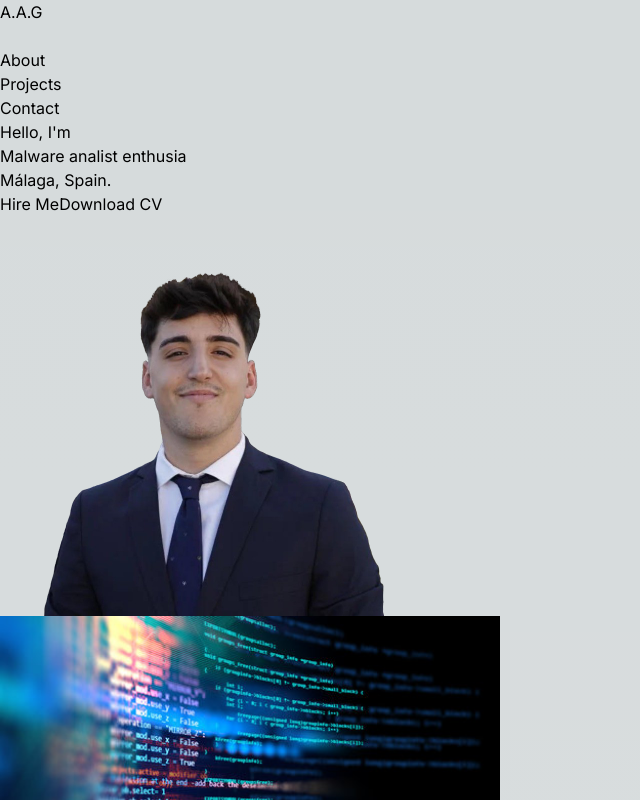
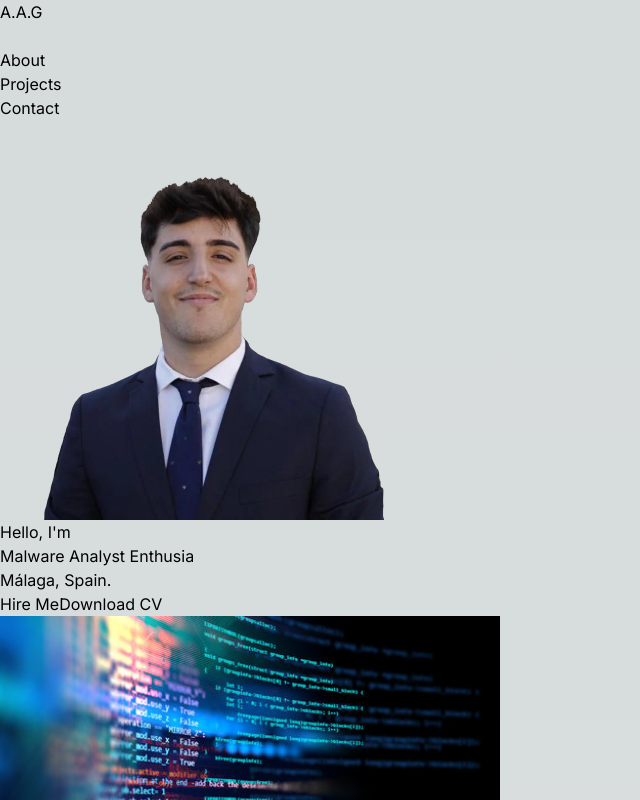
Before and after one commit to arturoaguileraa/arturoaguilera.me, a Next.js app: page / in a window 1280 px wide. Shown: the top 800 px of the page, without its empty margins (0-640 px from the left). Built offline with nearby package versions, Linux system fonts and the light colour scheme.

Commit message:
Change order photo-text

```diff
--- a/src/app/components/HeroSection.jsx
+++ b/src/app/components/HeroSection.jsx
@@ -8,35 +8,52 @@ import Link from "next/link";
 const HeroSection = () => {
   return (
     <section className="lg:py-16">
-      <div className="grid grid-cols-1 sm:grid-cols-12">
+      <div className="grid grid-cols-1 sm:grid-cols-12 gap-6">
+        {/* Imagen: Orden invertido en pantallas pequeñas */}
         <motion.div
           initial={{ opacity: 0, scale: 0.5 }}
           animate={{ opacity: 1, scale: 1 }}
           transition={{ duration: 0.5 }}
-          className="col-span-8 place-self-center text-center sm:text-center justify-self-center"
+          className="col-span-12 sm:col-span-4 order-1 sm:order-2 place-self-center mt-4 lg:mt-0"
+        >
+          <div className="rounded-full bg-[#181818] w-[250px] h-[250px] lg:w-[400px] lg:h-[400px] relative overflow-hidden">
+            <Image
+              src="/images/profilephoto.png"
+              alt="My profile photo"
+              className="absolute transform -translate-x-1/2 -translate-y-1/2 top-1/2 left-1/2 object-cover"
+              width={400}
+              height={400}
+            />
+          </div>
+        </motion.div>
+
+        {/* Texto: Orden invertido en pantallas pequeñas */}
+        <motion.div
+          initial={{ opacity: 0, scale: 0.5 }}
+          animate={{ opacity: 1, scale: 1 }}
+          transition={{ duration: 0.5 }}
+          className="col-span-12 sm:col-span-8 order-2 sm:order-1 place-self-center text-center sm:text-left"
         >
           <h1 className="text-white mb-4 text-4xl sm:text-5xl lg:text-8xl lg:leading-normal font-extrabold">
             <span className="text-transparent bg-clip-text bg-gradient-to-r from-primary-400 to-secondary-600">
-              Hello, I&apos;m{" "}
+              Hello, I&apos;m
             </span>
-            <br></br>
+            <br />
             <TypeAnimation
               sequence={[
                 "Arturo Aguilera",
                 2000,
                 "Web Developer",
                 1000,
-                "Malware analist enthusiast",
+                "Malware Analyst Enthusiast",
                 1000,
                 "AI Developer",
                 1000,
               ]}
-              wrapper="span"
               speed={50}
               repeat={Infinity}
               className={({ text }) => {
-                // Condicional para cambiar el tamaño de la fuente según el texto
-                const size = text.length > 15 ? 'text-3xl' : text.length > 10 ? 'text-4xl' : 'text-5xl';
+                const size = text.length > 15 ? "text-3xl" : text.length > 10 ? "text-4xl" : "text-5xl";
                 return `inline-block ${size}`;
               }}
             />
@@ -47,39 +64,22 @@ const HeroSection = () => {
           <div>
             <Link
               href="/#contact"
-              className="px-6 inline-block py-3 w-fit sm:w-fit rounded-full mr-4 bg-gradient-to-br from-primary-500 to-secondary-500 hover:bg-slate-200 text-white"
+              className="px-6 inline-block py-3 w-fit rounded-full mr-4 bg-gradient-to-br from-primary-500 to-secondary-500 hover:bg-slate-200 text-white"
             >
               Hire Me
             </Link>
             <Link
               href="/cv.pdf"
-              className="px-1 inline-block py-1 w-fit sm:w-fit rounded-full bg-gradient-to-br from-primary-500 to-secondary-500 hover:bg-slate-800 text-white mt-3"
-              target="_blank" rel="noopener noreferrer"
+              className="px-1 inline-block py-1 w-fit rounded-full bg-gradient-to-br from-primary-500 to-secondary-500 hover:bg-slate-800 text-white mt-3"
+              target="_blank"
+              rel="noopener noreferrer"
               download
             >
               <span className="block bg-[#121212] hover:bg-slate-800 rounded-full px-5 py-2">
                 Download CV
               </span>
             </Link>
-
           </div>
-        </motion.div>
-        <motion.div
-          initial={{ opacity: 0, scale: 0.5 }}
-          animate={{ opacity: 1, scale: 1 }}
-          transition={{ duration: 0.5 }}
-          className="col-span-4 place-self-center mt-4 lg:mt-0"
-        >
-          <div className="rounded-full bg-[#181818] w-[250px] h-[250px] lg:w-[400px] lg:h-[400px] relative overflow-hidden">
-            <Image
-              src="/images/profilephoto.png"
-              alt="My profile photo"
-              className="absolute transform -translate-x-1/2 -translate-y-1/2 top-1/2 left-1/2 object-cover"
-              width={400}
-              height={400}
-            />
-          </div>
-
         </motion.div>
       </div>
     </section>
```
